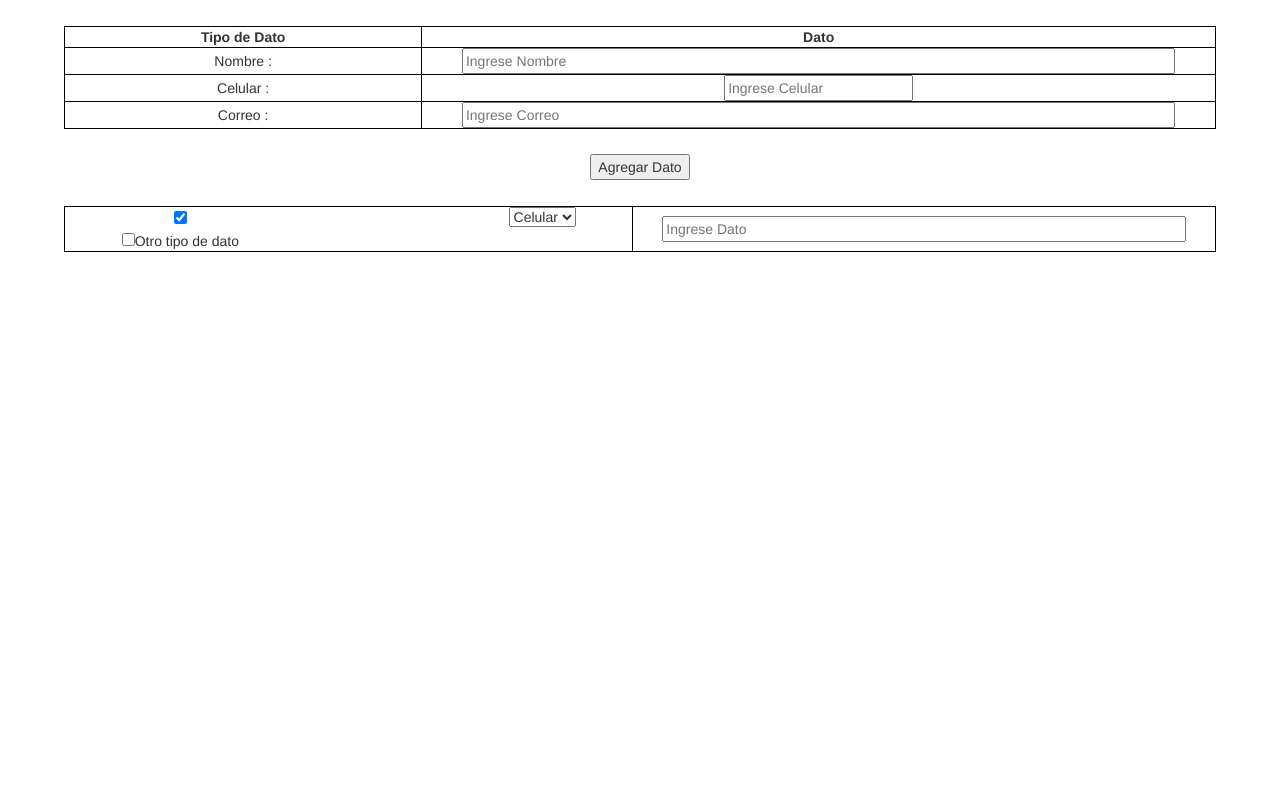
After one commit to lshinigamyl/AgendaTelefonica_php, a PHP site: page /addContact.php in a window 1280 px wide. The commit adds this page. Run offline with PHP 8.4, Linux system fonts and the light colour scheme.

Commit message:
Estees un amensaje enviado desde netbeans

```diff
--- a/System/Conexion.php
+++ b/System/Conexion.php
@@ -11,7 +11,7 @@ $server='localhost';
 $user='root';
 $password='';
 $database_name='contactos';
-$query='SELECT c.nomContacto,t.nomtipo,d.dato FROM idcontacto c, idtipo t,iddato d WHERE c.idContacto = d.idcontacto and d.idtipo= t.idtipo';
+$query='SELECT DISTINCT c.nomContacto, (SELECT t2.dato FROM iddato t2 WHERE t2.idContacto = t.idContacto and t2.idTipo=1) AS Correo , (SELECT t2.dato FROM iddato t2 WHERE t2.idContacto = t.idContacto and t2.idTipo=2) AS Correo FROM iddato t, idcontacto c Where t.idContacto=c.idContacto';
 $conexion = mysql_connect($server, $user, $password);
 if(!$conexion){
     die('No se conecto'.mysql_error());
@@ -29,7 +29,7 @@ mysql_select_db($database_name,$conexion);
 $peticion=  mysql_query($query);
 while ($row = mysql_fetch_array($peticion)) {
     echo '<tr>';
-    echo '<td>'.$row[0].'</td><td>'.$row[1].'</td><td>'.$row[2].'</td>';
+    echo '<td>'.$row[0].'</td><td>'.$row[1].'</td><td>'.$row[2].'</td><td><a>Eliminar</a><br><a>Modificar</a></td>';
     echo '</tr>';
 }
 mysql_close($conexion);
--- a/System/VariablesSytem.php
+++ b/System/VariablesSytem.php
@@ -1,5 +1,5 @@
 <?php
-$TituloDePaginaWeb = 'Only DC';
+$TituloDePaginaWeb = 'Agenda PHP';
 /*Menus*/
 $Home='Inicio';
 $Opcion1='Comic';
--- /dev/null
+++ b/addContact.php
@@ -0,0 +1,55 @@
+<!DOCTYPE html>
+<?php
+include 'System/VariablesSytem.php';
+?>
+<html>
+    <head>
+        <meta charset="UTF-8">
+        <title>
+            <?php
+            echo $TituloDePaginaWeb;
+            ?>
+        </title>
+        <meta name="viewport" content="width=device-width, user-scalable=no, initial-scale=1.0, maximum-scale=1.0, minimum-scale=1.0">
+        <link type="text/css" rel="stylesheet" href="css/bootstrap/bootstrap.min.css" >
+        <link type="text/css" rel="stylesheet" href="css/personalido/index.css" >
+    </head>
+    <body>
+        <table border="1"style="margin-top: 2%;">
+            <thead>
+                <tr>
+                    <th>Tipo de Dato</th>
+                    <th>Dato</th>
+                </tr>
+            </thead>
+            <tbody>
+                <tr>
+                    <td>Nombre : </td>
+                    <td ><input placeholder="Ingrese Nombre" type="text" name="nombre" style="width: 90%; position: relative;"/></td>
+                </tr>
+                <tr>
+                    <td>Celular : </td>
+                    <td><input placeholder="Ingrese Celular" type="" name="celular" /></td>
+                </tr>
+                <tr>
+                    <td>Correo : </td>
+                    <td><input placeholder="Ingrese Correo" type="email" name="email" style="width: 90%; position: relative;" /></td>
+                </tr>
+
+            </tbody>
+        </table>
+        <div id="add"><button>Agregar Dato</button></div>
+        <table id="new">
+            <tr>
+            <td><div style="float: left; margin-left: 10%; ">
+                    <input type="checkbox" name="tipoDato" value="ON" checked="checked"  /><br>
+                    <input type="checkbox" name="tipoDato2" value="OFF"/>Otro tipo de dato</div>
+            <div style="float: right; margin-right: 10%;" ><select name="tipodeDato" >
+            <option>Celular</option>
+            <option>Correo</option>
+        </select></div>
+        </td>
+        <td>  <input type="text" name="dato" value="" placeholder="Ingrese Dato" style="width: 90%; position: relative;" /></td>
+        </tr>
+    </body>
+</html>
--- a/css/personalido/index.css
+++ b/css/personalido/index.css
@@ -1,3 +1,6 @@
+h1{
+    text-align: center;
+}
 #btnback, #btnnext{
     border-radius: 50%;
 }
@@ -41,10 +44,24 @@ body{
 
 tr,th,td{
     border: 1px solid black;
+    text-align: center;
 }
 
 table{
-    width: 100%;
+    width: 90%;
+    margin: auto;
+}
+
+#add{
+    margin: auto;
+    margin-top: 2%;
+    text-align: center;
+    margin-bottom: 2%;
+}
+#config{
+    text-align: right;
+    margin: 1%;
+    margin-right: 3%;
 }
 
 //#contenedor{
```
Also changed, not shown: Agenda.sql (added, +70 -0 lines), actualizar.php (added, +20 -0 lines), index.php (+3 -18 lines), 1 other file.
